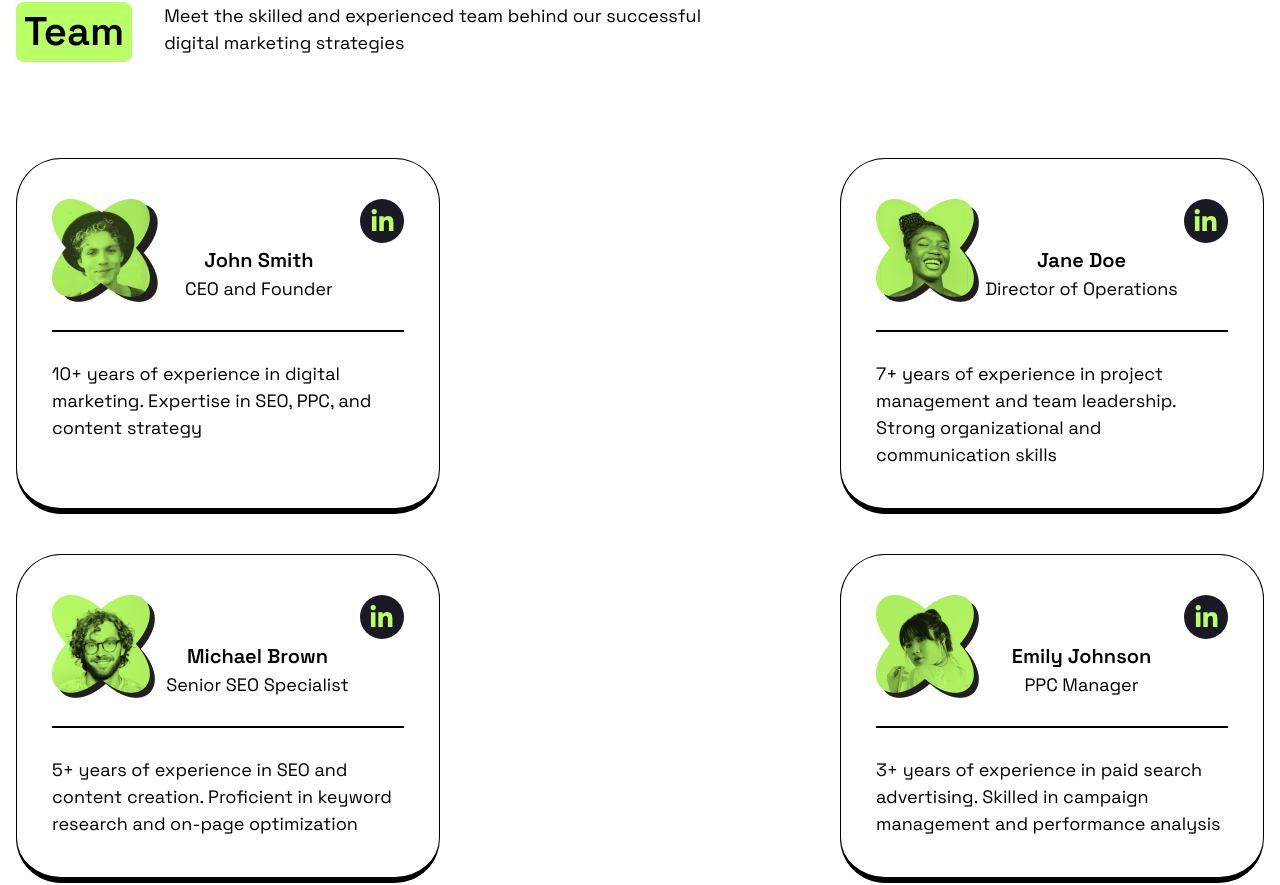
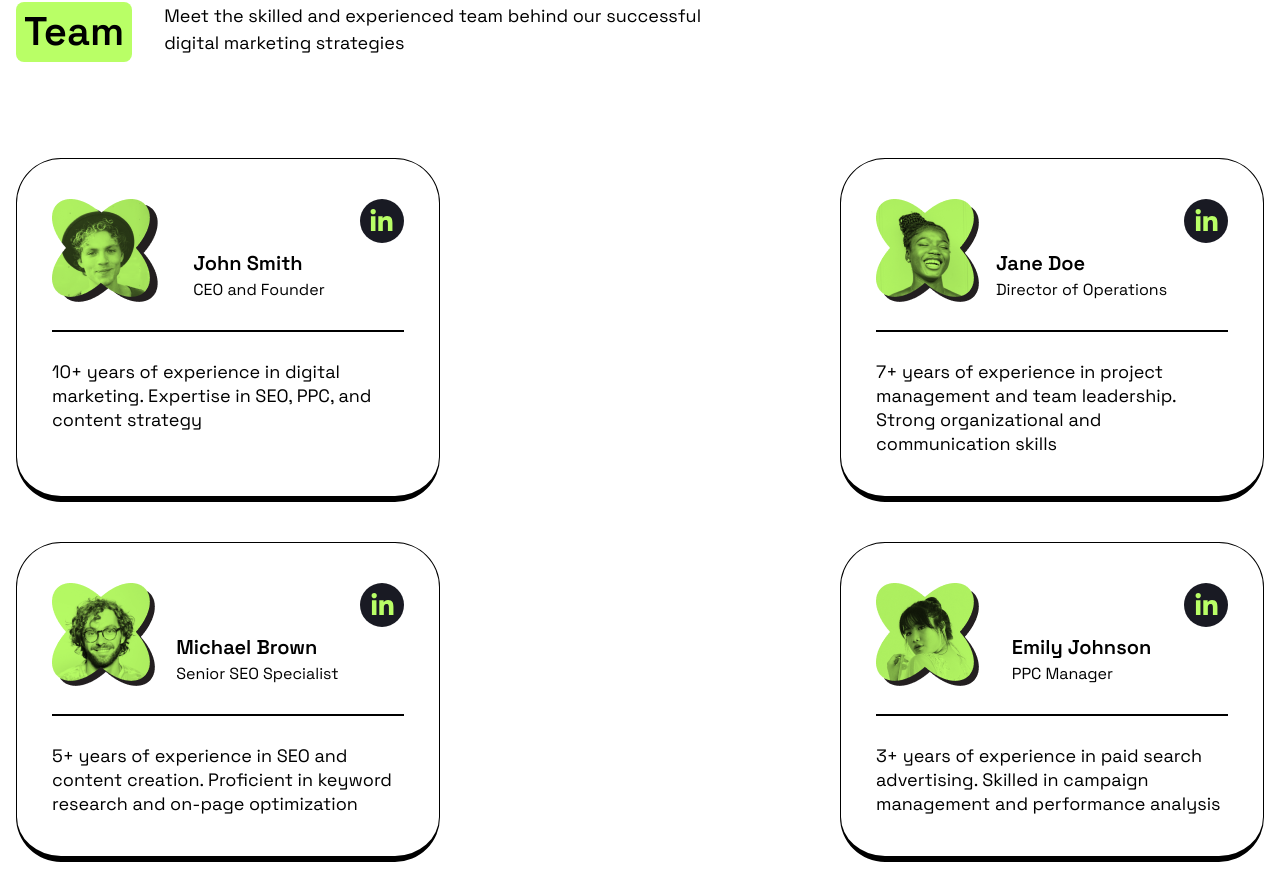
Before and after one commit to emirhancopoglu/positivus-landing, a React (Vite) app: page / in a window 1280 px wide. Shown: the part 4930-5815 px from the top of the page. Built offline with nearby package versions, Linux system fonts and the light colour scheme.

Commit message:
css fixed

```diff
--- a/src/components/sections/contact-section/contact-section.jsx
+++ b/src/components/sections/contact-section/contact-section.jsx
@@ -106,7 +106,7 @@ export default function ContactSection() {
               setButtonClick(false);
             }, 2000);
           }}
-          className={`w-full bg-[#191A23] text-[#F3F3F3] font-[400] px-[35px] py-[20px] rounded-[14px] text-lg leading-[28px] cursor-pointer hover:bg-[#B9FF66] hover:text-[#191A23] transition-all duration-200 ease-in ${
+          className={`w-full bg-[#191A23] text-[#F3F3F3] font-[400] px-[35px] py-[20px] rounded-[14px] text-base leading-[28px] cursor-pointer hover:bg-[#B9FF66] hover:text-[#191A23] transition-all duration-200 ease-in ${
             buttonClick === true
               ? "bg-[#B9FF66] text-[#191A23] font-[500] transition-all duration-200"
               : "text-[#F3F3F3] transition-all duration-200"
--- a/src/components/sections/services-section/services-section.jsx
+++ b/src/components/sections/services-section/services-section.jsx
@@ -189,7 +189,7 @@ export default function ServicesSection() {
           </div>
         ))}
       </div>
-      <div className="relative flex w-full mt-24 px-16 py-11 max-md:py-12 rounded-[45px] justify-between bg-[#F3F3F3] overflow-visible">
+      <div className="relative flex w-full mt-24 px-16 py-11 max-md:py-12 max-md:px-8 rounded-[45px] justify-between bg-[#F3F3F3] overflow-visible">
         <div className="flex flex-col gap-7 w-[31.25rem] max-md:w-full justify-center z-10">
           <h3>Let’s make things happen</h3>
           <p>
--- a/src/components/sections/team-section/team-section.jsx
+++ b/src/components/sections/team-section/team-section.jsx
@@ -68,13 +68,18 @@ export default function TeamSection() {
           <>
             <div
               key={index}
-              className="border border-b-6 rounded-[45px] w-[26.5rem] max-md:w-[25rem] gap-7 py-[40px] px-[35px]"
+              className="border border-b-6 rounded-[45px] w-[26.5rem] max-md:w-full max-lg:w-[47%] py-[40px] px-[35px]"
             >
-              <div className="flex flex-row justify-between">
-                <img src={member.src} alt={member.fullName} />
-                <div className="flex flex-col justify-end items-center-safe">
+              <div className="w-full flex flex-row justify-between">
+                <img
+                  src={member.src}
+                  alt={member.fullName}
+                  className="object-cover"
+                />
+
+                <div className="flex flex-col justify-end">
                   <h4>{member.fullName}</h4>
-                  <p>{member.position}</p>
+                  <p style={{ fontSize: "16px" }}>{member.position}</p>
                 </div>
                 <span className="bg-[#191A23] w-11 h-11 flex items-center justify-center cursor-pointer hover:scale-110 transition-all duration-300 rounded-full">
                   <FaLinkedinIn size={25} className="text-[#B9FF66] shrink " />{" "}
@@ -82,7 +87,7 @@ export default function TeamSection() {
               </div>
 
               <div className="border w-full bg-[#191A23] mt-7 mb-7" />
-              <p>{member.description}</p>
+              <p className="leading-6">{member.description}</p>
             </div>
           </>
         ))}
```
Also changed, not shown: 1 other file (tests, documents, lock files or other folders).
